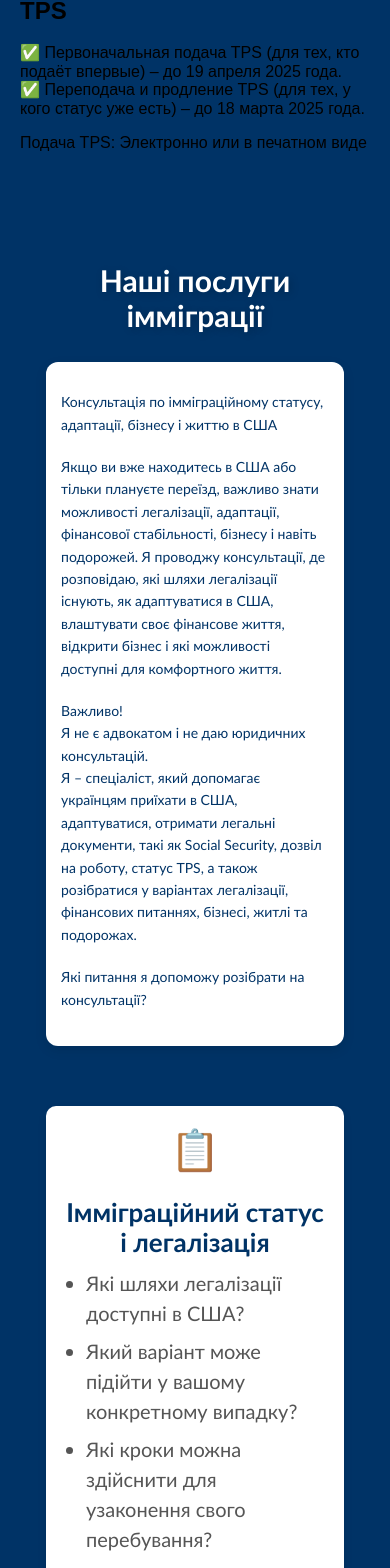
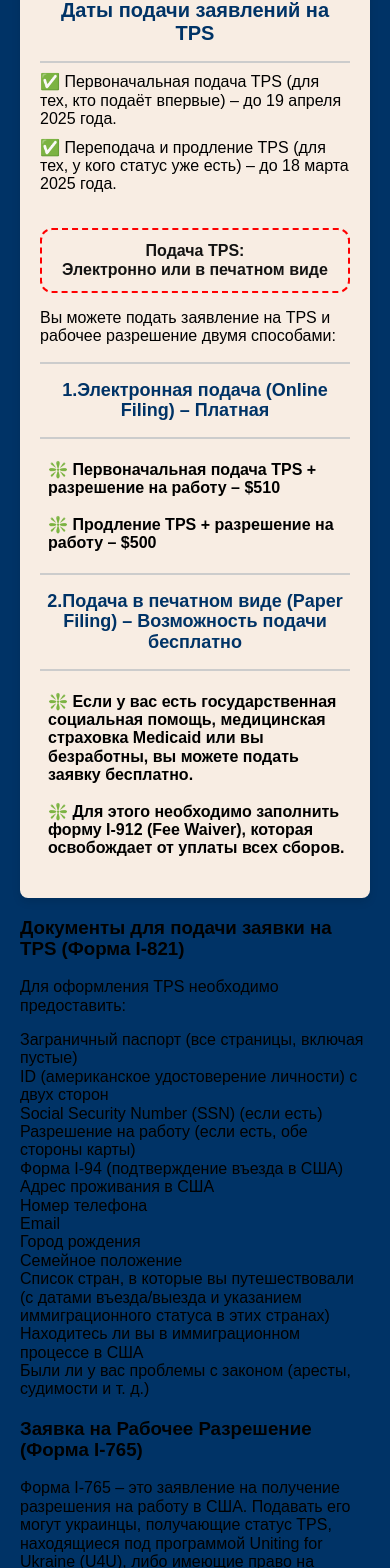
Before and after one commit to Jey2507/auto-usa, a React (Vite) app: page /immigration in a window 390 px wide. Shown: the part 1058-2626 px from the top of the page. Built offline with nearby package versions, Linux system fonts and the light colour scheme.

Commit message:
update phone

```diff
--- a/src/components/OnePartPage/OnePartPage.jsx
+++ b/src/components/OnePartPage/OnePartPage.jsx
@@ -20,13 +20,66 @@ const OnePartPage = () => {
           </p>
         </div>
       </div>
-      <div>
-          <h2>Даты подачи заявлений на TPS</h2>
+      <div className={styles.bigBox}>
+          <h2 className={styles.texttwo}>Даты подачи заявлений на TPS</h2>
           <ul>
             <li>✅ Первоначальная подача TPS (для тех, кто подаёт впервые) – до 19 апреля 2025 года.</li>
             <li>✅ Переподача и продление TPS (для тех, у кого статус уже есть) – до 18 марта 2025 года.</li>
           </ul>
-          <p>Подача TPS: Электронно или в печатном виде</p>
+          <br/>
+          <p className={styles.descr}>Подача TPS:<br/>Электронно или в печатном виде</p>
+          <p className={styles.descrQue}>Вы можете подать заявление на TPS и рабочее разрешение двумя способами:</p>
+          <div className={styles.boxTwo}>
+            <h3>1.Электронная подача (Online Filing) – Платная</h3>
+            <ul>
+              <li>❇️ Первоначальная подача TPS + разрешение на работу – $510</li>
+              <li>❇️ Продление TPS + разрешение на работу – $500</li>
+            </ul>
+            <h3>2.Подача в печатном виде (Paper Filing) – Возможность подачи бесплатно</h3>
+            <ul>
+              <li>❇️ Если у вас есть государственная социальная помощь, медицинская страховка Medicaid или вы безработны, вы можете подать заявку бесплатно.</li>
+              <li>❇️ Для этого необходимо заполнить форму I-912 (Fee Waiver), которая освобождает от уплаты всех сборов.</li>
+            </ul>
+          </div>
+      </div>
+      <div>
+          <h3>Документы для подачи заявки на TPS (Форма I-821)</h3>
+          <p>Для оформления TPS необходимо предоставить:</p>
+          <ul>
+            <li>Заграничный паспорт (все страницы, включая пустые)</li>
+            <li>ID (американское удостоверение личности) с двух сторон</li>
+            <li>Social Security Number (SSN) (если есть)</li>
+            <li>Разрешение на работу (если есть, обе стороны карты)</li>
+            <li>Форма I-94 (подтверждение въезда в США)</li>
+            <li>Адрес проживания в США</li>
+            <li>Номер телефона</li>
+            <li>Email</li>
+            <li>Город рождения</li>
+            <li>Семейное положение</li>
+            <li>Список стран, в которые вы путешествовали (с датами въезда/выезда и указанием иммиграционного статуса в этих странах)</li>
+            <li>Находитесь ли вы в иммиграционном процессе в США</li>
+            <li>Были ли у вас проблемы с законом (аресты, судимости и т. д.)</li>
+          </ul>
+      </div>
+      <div>
+        <h3>Заявка на Рабочее Разрешение (Форма I-765)</h3>
+        <p>Форма I-765 – это заявление на получение разрешения на работу в США. Подавать его могут украинцы, получающие статус TPS, находящиеся под программой Uniting for Ukraine (U4U), либо имеющие право на трудоустройство по другим основаниям.</p>
+        <h4>Документы для подачи I-765:</h4>
+        <p>Для подачи заявления на разрешение на работу необходимо предоставить:</p>
+        <ul>
+          <li>Заграничный паспорт (все страницы)</li>
+          <li>Форма I-94 (подтверждение въезда в США)</li>
+          <li>Разрешение на работу (если есть, обе стороны карты)</li>
+          <li>ID (американское удостоверение личности) с двух сторон</li>
+          <li>Social Security Number (SSN) (если есть)</li>
+          <li>Фотография 2х2 (электронный или печатный формат)</li>
+          <li>Адрес проживания в США</li>
+          <li>Номер телефона</li>
+          <li>Email</li>
+          <li>Семейное положение</li>
+          <li>Город и страна рождения</li>
+        </ul>
+        <p>Я помогаю в правильном заполнении этих форм, чтобы вы смогли успешно подать документы и получить одобрение</p>
       </div>
 
       {/* <div className={styles.section}>
--- a/src/components/OnePartPage/OnePartPage.module.css
+++ b/src/components/OnePartPage/OnePartPage.module.css
@@ -31,6 +31,66 @@
     padding: 12px;
     border-radius: 10px;
     background-color: #730000ab;
+}
+
+.bigBox {
+    background-color: #f8ede3;
+    padding: 20px;
+    max-width: 600px;
+    margin: auto;
+    border-radius: 8px;
+    margin-top: 30px;
+    box-shadow: 0 4px 8px rgba(0, 0, 0, 0.1);
+}
+
+.texttwo {
+    color: #003366;
+    border-bottom: 2px solid #ccc;
+    padding-bottom: 16px;
+    margin: 0;
+    font-weight: 600;
+    font-size: 20px;
+    text-align: center;
+}
+
+.descr {
+    color: #131313;
+    font-weight: 600;
+    font-size: 16px;
+    border: 2px dashed red;
+    border-radius: 12px;
+    padding: 12px;
+    text-align: center;
+}
+
+
+.boxTwo h3 {
+    color: #003366;
+    border-bottom: 2px solid #ccc;
+    border-top: 2px solid #ccc;
+    padding: 16px 0px;
+    margin: 0;
+    font-weight: 600;
+    font-size: 18px;
+    text-align: center;
+    margin-bottom: 12px;
+}
+
+.boxTwo ul li {
+    padding-left: 8px;
+    font-weight: 600;
+}
+
+.boxTwo ul {
+    display: flex;
+    flex-direction: column;
+    gap: 8px;
+    margin-bottom: 20px;
+}
+
+.bigBox ul li {
+    display: block;
+    margin-top: 10px;
 }
 
 .boxQue h2 {
```
